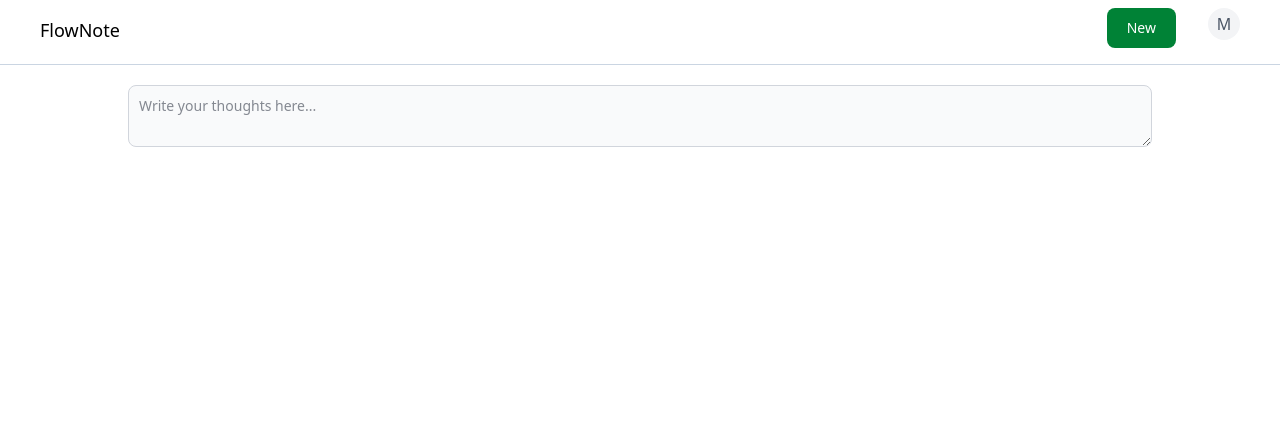
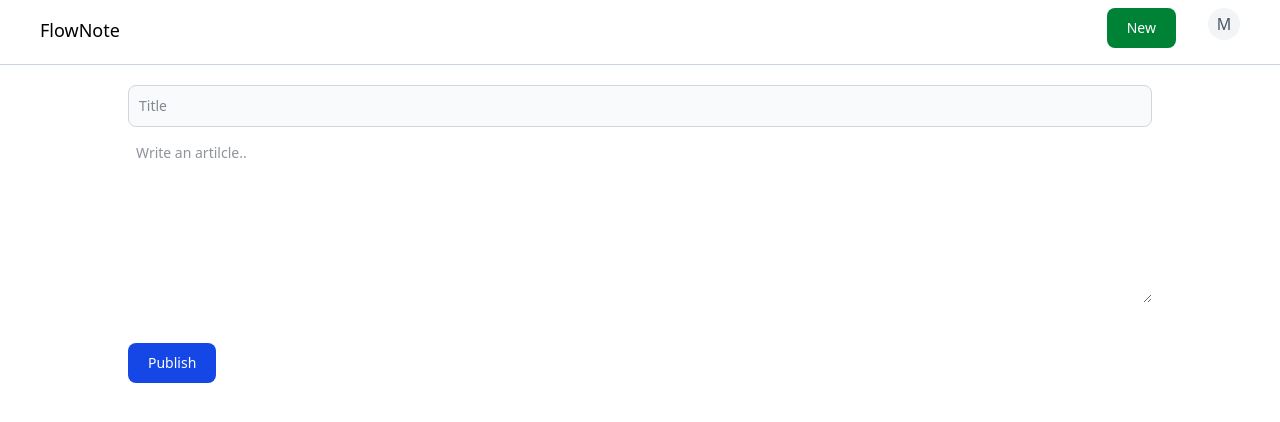
Before and after one commit to mayankaneja837/FlowNote, a React (Vite) app in the folder Frontend/: page /publish in a window 1280 px wide. Shown: the top 422 px of the page. Built offline with nearby package versions, Linux system fonts and the light colour scheme.

Commit message:
added publish page

```diff
--- a/Frontend/src/components/FullBlog.tsx
+++ b/Frontend/src/components/FullBlog.tsx
@@ -9,7 +9,7 @@ export const FullBlog = ({ blog }: { blog: Blog }) => {
             <div className="grid grid-cols-12 px-10 w-full pt-20 max-w-screen-xl">
                 <div className="col-span-8">
                     <div className=" text-5xl font-extrabold">
-                        {blog.title.toUpperCase()}
+                        {blog.title}
                     </div>
                     <div className="text-slate-500 pt-2">
                         Posted on 2nd Feb,2024
--- a/Frontend/src/pages/Publish.tsx
+++ b/Frontend/src/pages/Publish.tsx
@@ -1,14 +1,58 @@
+import { ChangeEvent, useState } from "react"
 import { Appbar } from "../components/Appbar"
+import axios from "axios"
+import { BACKEND_URL } from "../config"
+import { useNavigate } from "react-router-dom"
+
 
 export const Publish = () => {
+    const [title,setTitle]=useState("")
+    const [content,setContent]=useState("")
+
+    const storeData=localStorage.getItem("token")
+    const token=storeData? JSON.parse(storeData).token : null
+
+    const navigate=useNavigate()
     return <div>
         <Appbar />
         <div className="flex justify-center">
 
             <div className="max-w-screen-lg w-full pt-5">
-                <textarea id="message" className=" max-w-screen-lg block p-2.5 w-full text-sm text-gray-900 bg-gray-50 rounded-lg border border-gray-300 focus:ring-blue-500 focus:border-blue-500 " placeholder="Write your thoughts here..."></textarea>
+                <input onChange={(e)=>{
+                    setTitle(e.target.value)
+                }} type="text" className="w-full bg-gray-50 border border-gray-300 text-gray-900 text-sm rounded-lg focus:ring-blue-500 focus:border-blue-500 block  p-2.5" placeholder="Title"></input>
 
+                <TextEditor onchange={(e)=>{
+                    setContent(e.target.value)
+                }
+                }/>
+                <button onClick={async ()=>{
+                    const response=await axios.post(`${BACKEND_URL}/api/v1/blog/submit`,{
+                        title,
+                        content
+                    },{
+                        headers:{
+                            Authorization:token || ""
+                        }
+                    })
+                    navigate(`/blog/${response.data.id}`)
+                }}
+                 type="submit" className="mt-4 inline-flex items-center px-5 py-2.5 text-sm font-medium text-center text-white bg-blue-700 rounded-lg focus:ring-4 focus:ring-blue-200 dark:focus:ring-blue-900 hover:bg-blue-800">Publish</button>
             </div>
         </div>
     </div>
 }
+
+
+function TextEditor({onchange}:{onchange:(e:ChangeEvent<HTMLTextAreaElement>)=>void}){
+    return <div className="mt-2">
+        <div className="w-full mb-4">
+            <div className="flex items-center justify-center">
+                <div className="my-2 bg-white rounded-b-lg w-full">
+                    <label className="sr-only" >Publish Post</label>
+                    <textarea onChange={onchange} id="editor" rows={8} className="focus:outline-none block w-full px-0 text-sm text-gray-800 bg-white border-0 pl-2 " placeholder="Write an artilcle.."></textarea>
+                </div>
+            </div>
+        </div>
+    </div>
+}
```
Also changed, not shown: Frontend/src/hooks/index.ts (+22 -22 lines).
